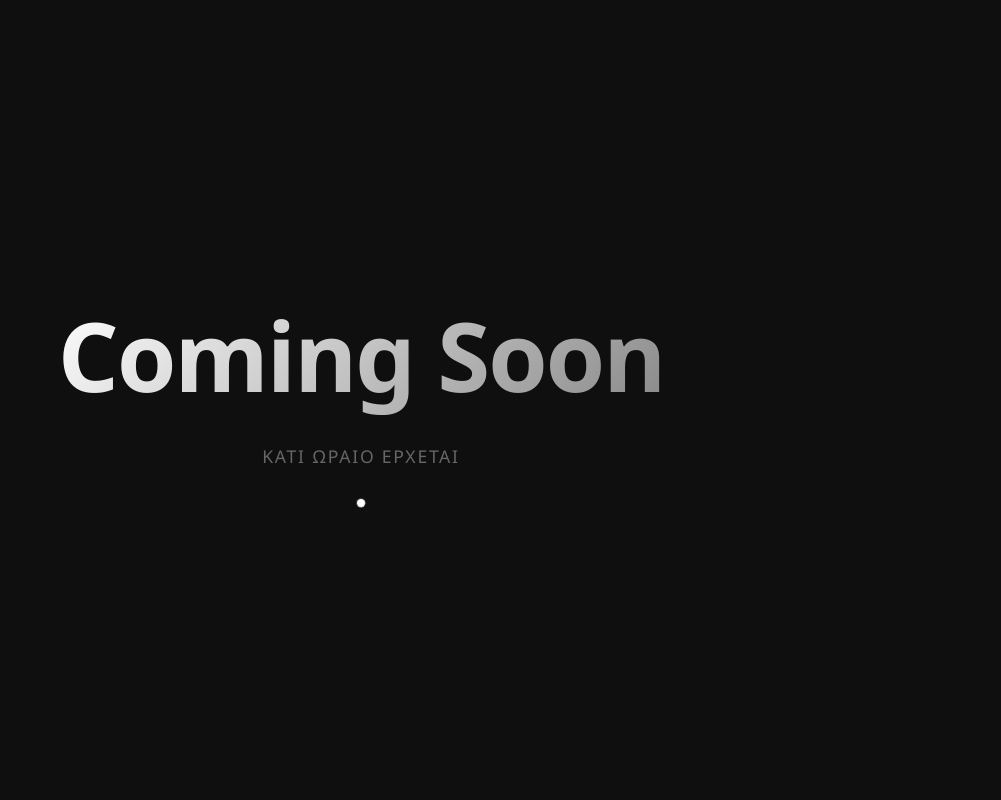
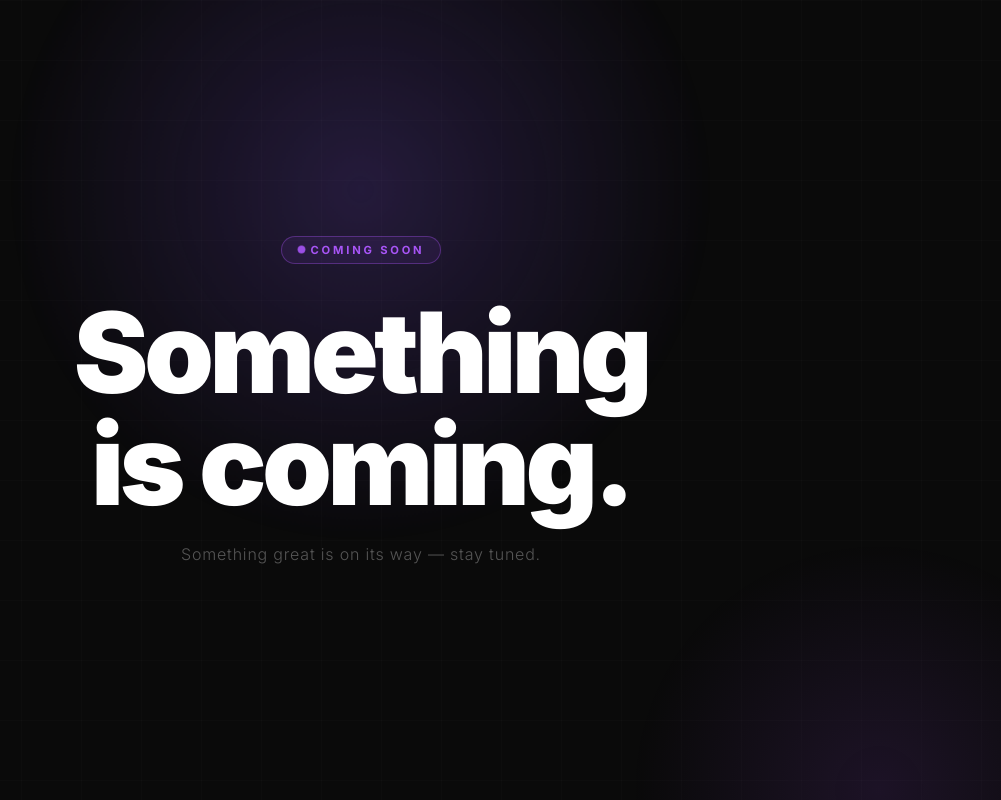
Before and after one commit to aloucas1/aloucas1.github.io, a plain HTML site: page index.html in a window 1280 px wide. Shown: the whole page, without its empty margins (279-1280 px from the left). Drawn offline with Linux system fonts and the light colour scheme.

Commit message:
Update coming soon page with purple design

```diff
--- a/index.html
+++ b/index.html
@@ -5,6 +5,8 @@
   <meta name="viewport" content="width=device-width, initial-scale=1.0" />
   <title>Coming Soon</title>
   <style>
+    @import url('https://fonts.googleapis.com/css2?family=Inter:wght@300;700;900&display=swap');
+
     * {
       margin: 0;
       padding: 0;
@@ -16,56 +18,117 @@
       display: flex;
       align-items: center;
       justify-content: center;
-      background: #0f0f0f;
-      font-family: 'Segoe UI', system-ui, sans-serif;
+      background: #0a0a0a;
+      font-family: 'Inter', 'Segoe UI', system-ui, sans-serif;
       color: #fff;
       overflow: hidden;
+    }
+
+    /* Glow orb background */
+    body::before {
+      content: '';
+      position: fixed;
+      top: -20%;
+      left: 50%;
+      transform: translateX(-50%);
+      width: 700px;
+      height: 700px;
+      background: radial-gradient(circle, rgba(139, 92, 246, 0.25) 0%, transparent 70%);
+      pointer-events: none;
+      animation: breathe 6s ease-in-out infinite;
+    }
+
+    body::after {
+      content: '';
+      position: fixed;
+      bottom: -30%;
+      right: -10%;
+      width: 500px;
+      height: 500px;
+      background: radial-gradient(circle, rgba(168, 85, 247, 0.12) 0%, transparent 70%);
+      pointer-events: none;
+    }
+
+    @keyframes breathe {
+      0%, 100% { transform: translateX(-50%) scale(1); opacity: 0.8; }
+      50% { transform: translateX(-50%) scale(1.15); opacity: 1; }
     }
 
     .container {
       text-align: center;
       padding: 2rem;
+      position: relative;
+      z-index: 1;
+    }
+
+    .badge {
+      display: inline-block;
+      font-size: 0.7rem;
+      font-weight: 700;
+      letter-spacing: 0.25em;
+      text-transform: uppercase;
+      color: #a855f7;
+      border: 1px solid rgba(168, 85, 247, 0.35);
+      background: rgba(168, 85, 247, 0.08);
+      padding: 0.4rem 1rem;
+      border-radius: 999px;
+      margin-bottom: 2rem;
     }
 
     h1 {
-      font-size: clamp(2.5rem, 8vw, 6rem);
-      font-weight: 700;
-      letter-spacing: -0.02em;
-      background: linear-gradient(135deg, #fff 0%, #888 100%);
-      -webkit-background-clip: text;
-      -webkit-text-fill-color: transparent;
-      background-clip: text;
+      font-size: clamp(3rem, 10vw, 7rem);
+      font-weight: 900;
+      letter-spacing: -0.04em;
+      line-height: 1;
+      color: #fff;
     }
 
-    p {
+    .subtitle {
       margin-top: 1.5rem;
-      font-size: 1.1rem;
-      color: #666;
-      letter-spacing: 0.1em;
-      text-transform: uppercase;
+      font-size: 1rem;
+      font-weight: 300;
+      color: #555;
+      letter-spacing: 0.05em;
     }
 
-    .dot {
+    /* Progress bar */
+    .badge-dot {
       display: inline-block;
-      width: 6px;
-      height: 6px;
-      background: #fff;
+      width: 7px;
+      height: 7px;
+      background: #a855f7;
       border-radius: 50%;
-      margin: 2rem auto 0;
-      animation: pulse 2s ease-in-out infinite;
+      margin-right: 6px;
+      vertical-align: middle;
+      position: relative;
+      top: -1px;
+      animation: blink 1.6s ease-in-out infinite;
     }
 
-    @keyframes pulse {
-      0%, 100% { opacity: 0.2; transform: scale(1); }
-      50% { opacity: 1; transform: scale(1.4); }
+    @keyframes blink {
+      0%, 100% { opacity: 1; box-shadow: 0 0 0 0 rgba(168, 85, 247, 0.7); }
+      50% { opacity: 0.3; box-shadow: 0 0 0 5px rgba(168, 85, 247, 0); }
+    }
+
+    /* Social / noise grid */
+    .grid-noise {
+      position: fixed;
+      inset: 0;
+      background-image:
+        linear-gradient(rgba(255,255,255,0.015) 1px, transparent 1px),
+        linear-gradient(90deg, rgba(255,255,255,0.015) 1px, transparent 1px);
+      background-size: 60px 60px;
+      pointer-events: none;
+      z-index: 0;
     }
   </style>
 </head>
 <body>
+  <div class="grid-noise"></div>
   <div class="container">
-    <h1>Coming Soon</h1>
-    <p>Κάτι ωραίο έρχεται</p>
-    <span class="dot"></span>
+    <div class="badge"><span class="badge-dot"></span>Coming Soon</div>
+    <h1>Something<br>is coming.</h1>
+    <p class="subtitle">Something great is on its way — stay tuned.</p>
   </div>
 </body>
 </html>
```
